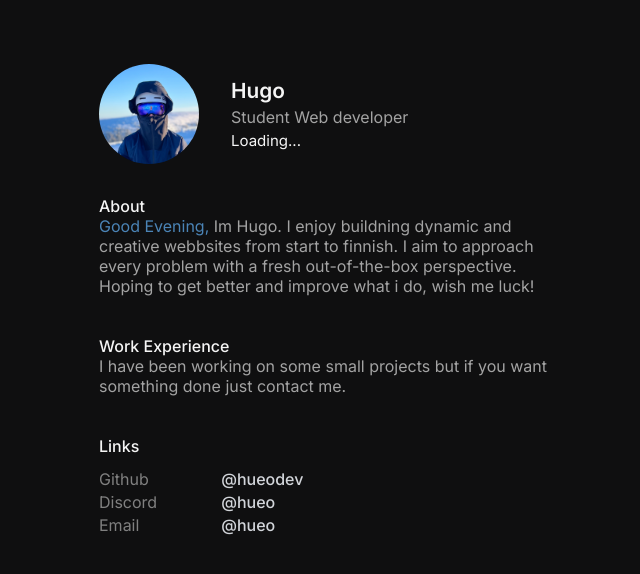
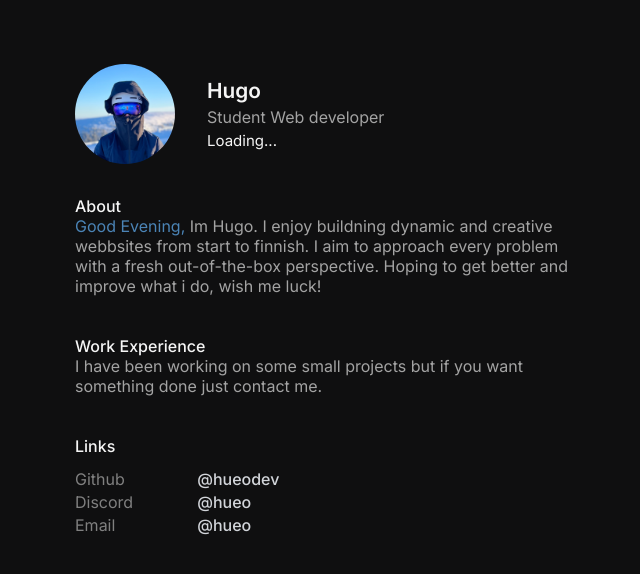
Before and after one commit to hueodev/web, a SvelteKit app: page / in a window 1280 px wide. Shown: the top 574 px of the page, without its empty margins (317-957 px from the left). Built offline with nearby package versions, Linux system fonts and the light colour scheme; no server answers.

Commit message:
style: width

```diff
--- a/src/components/Header.svelte
+++ b/src/components/Header.svelte
@@ -18,7 +18,7 @@
         display: flex;
         gap: 2rem;
         margin: auto;
-        max-width: 28rem;
+        max-width: 31rem;
     }
 
     img {
--- a/src/components/Info.svelte
+++ b/src/components/Info.svelte
@@ -28,7 +28,7 @@ function getGreeting() {
         display: grid;
         gap: 2.5rem;
         margin: 2rem auto;
-        max-width: 28rem;
+        max-width: 31rem;
     }
 
     h1 {
--- a/src/components/Links.svelte
+++ b/src/components/Links.svelte
@@ -9,7 +9,7 @@
 
 <style lang="scss">
     .container {
-        max-width: 28rem;
+        max-width: 31rem;
         margin: 2.5rem auto;
     }
 
```
